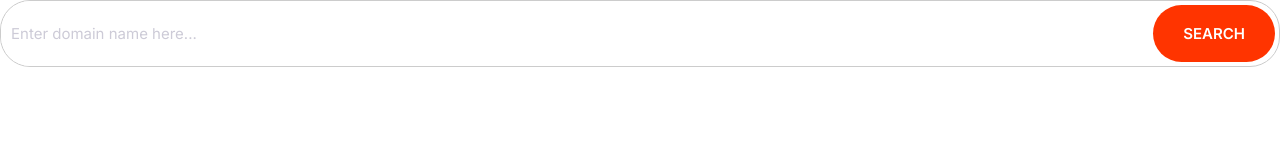
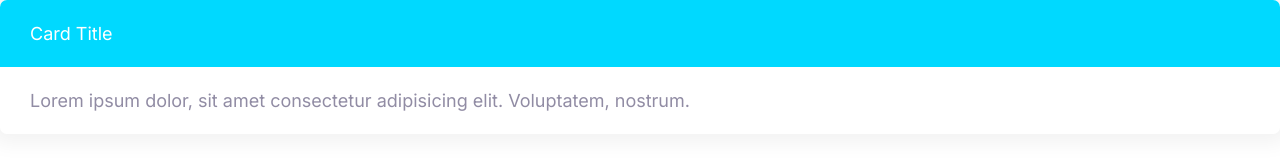
Before and after one commit to Laoluwapo/moshify-clone, a plain HTML site: page index.html in a window 1280 px wide. Drawn offline with Linux system fonts and the light colour scheme.

Commit message:
Build the cards component.

```diff
--- a/css/style.css
+++ b/css/style.css
@@ -271,3 +271,25 @@ a{
         font-size: 1.5rem;
     }
 }
+
+/* CARDS */
+
+.card {
+    border-radius: 7px;
+    box-shadow: 0 0 20px 10px #f3f3f3;
+    overflow: hidden;
+}
+
+.card__header, .card__body {
+    padding: 2rem 3rem;
+}
+
+.card--primary .card__header {
+    background: var(--color-primary);
+    color: #fff;
+}
+
+.card--secondary .card__header {
+    background: var(--color-secondary);
+    color: #fff;
+}
--- a/index.html
+++ b/index.html
@@ -18,13 +18,14 @@
     <link rel="stylesheet" href="css/style.css" />
   </head>
   <body>
-    <div class="input-group">
-      <input
-        type="text"
-        class="input"
-        placeholder="Enter domain name here..."
-      />
-      <button class="btn btn--accent">Search</button>
+    <div>
+      <div class="card card--secondary">
+        <header class="card__header">Card Title</header>
+        <div class="card__body">
+          Lorem ipsum dolor, sit amet consectetur adipisicing elit. Voluptatem,
+          nostrum.
+        </div>
+      </div>
     </div>
   </body>
 </html>
```
Also changed, not shown: components/cards.html (added, +9 -0 lines).
